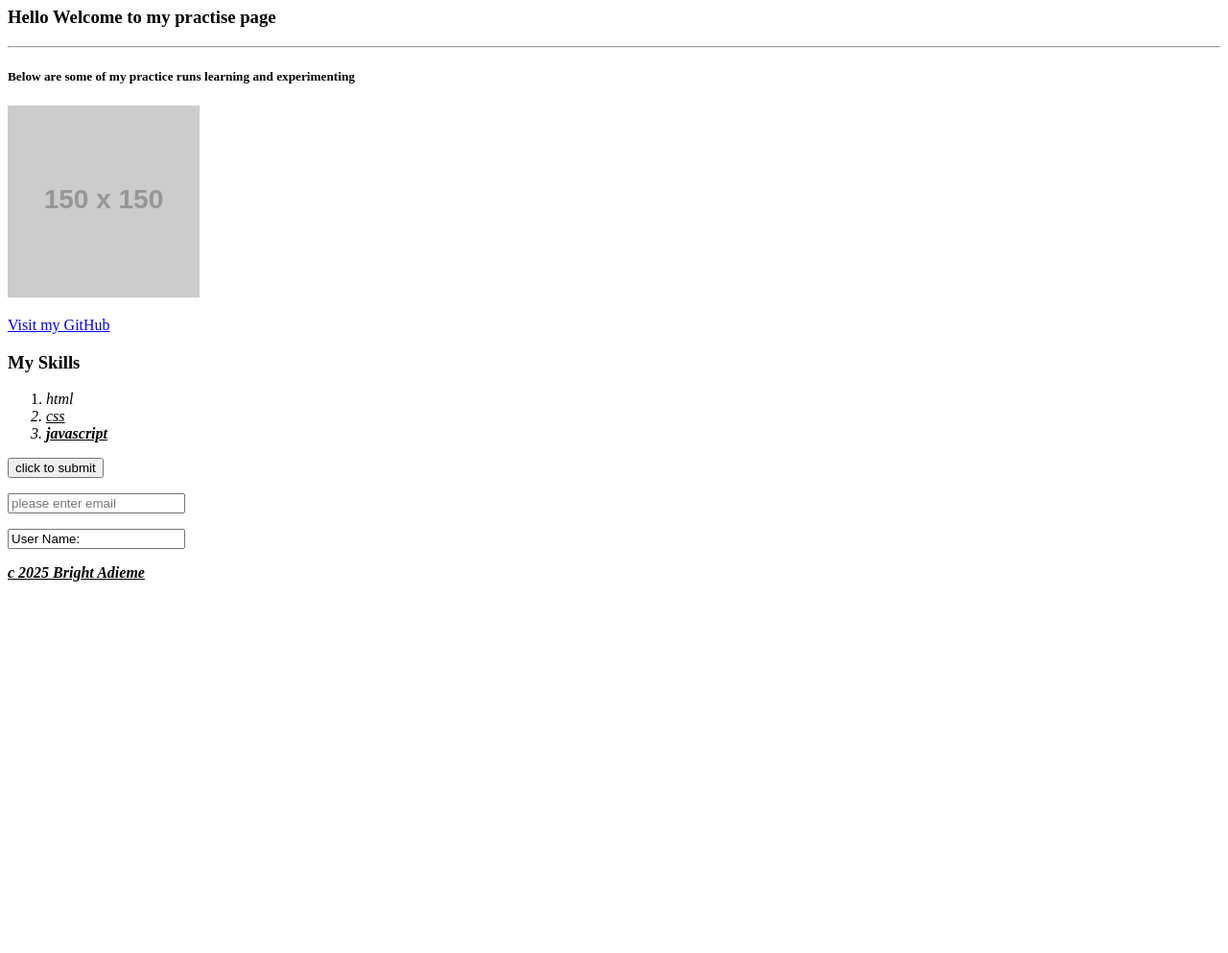
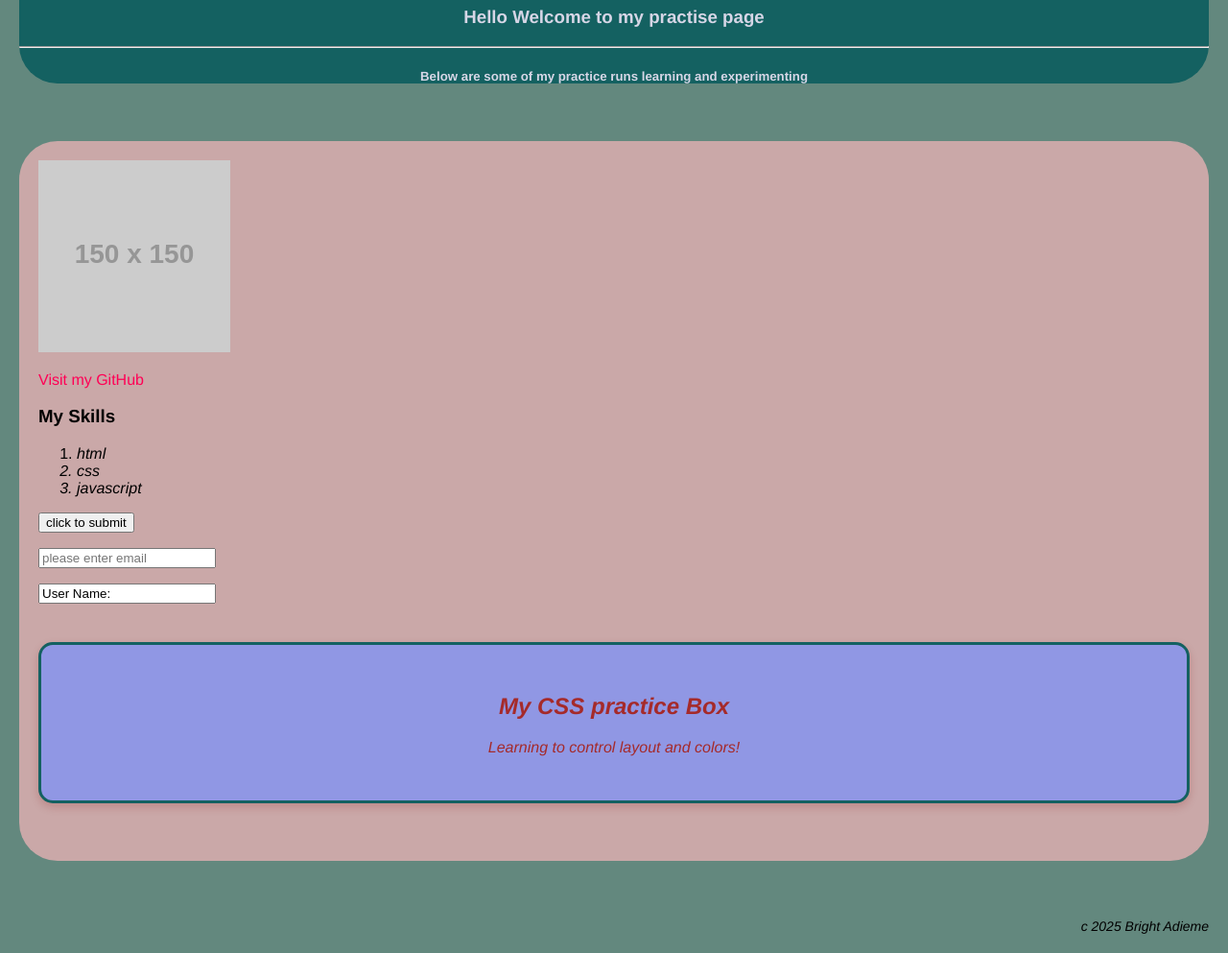
Before and after one commit to brightadieme-boop/web-practice-projects, a plain HTML site: page my_practice.html in a window 1280 px wide. Shown: the part 73-1066 px from the top of the page at 96% size. Before the commit the page ends 800 px from the top, so only its background shows below. Drawn offline with Linux system fonts and the light colour scheme; placeholder pictures from the web are drawn by us.

Commit message:
Quick save 2025-11-08_17:03:13

```diff
--- a/my_practice.html
+++ b/my_practice.html
@@ -4,11 +4,12 @@
         <meta charset="UTF-8" />
         <meta name="viewport" content="width=device-width, initial-scale=1.0" />
         <title>My practice Page</title>
+        <link rel="stylesheet" href="style.css">
     </head>
 
   <body>
     <header>
-    <h1>Welome To My Page</h1>
+    <h1>Welcome To My Page</h1>
     <h3>Hello Welcome to my practise page </h3>
     <hr>
     <p><h5>Below are some of my practice runs learning and experimenting</p>
@@ -28,8 +29,8 @@
     <h3>My Skills</h3>
     <ol>
         <li><em>html</li>
-        <li><u>css</li>
-        <li><strong>javascript</li>
+        <li>css</li>
+        <li>javascript</li>
     </ol>
   </section>
 
@@ -40,6 +41,11 @@
       <p><input value="User Name: " required></p>
     </form>
    </section>
+
+  <div class="card">
+    <h2>My CSS practice Box</h2>
+    <p>Learning to control layout and colors!</p>
+  </div>
   </main>
 
 
--- a/style.css
+++ b/style.css
@@ -1,9 +1,58 @@
-h1 {
-  color: crimson;
-  font-size: 36px;
+* {
+  box-sizing: border-box;
 }
 
-p {
-  color: gray;
-  font-family: Arial, sans-serif;
+/* Body styling */
+body {
+  background-color: oklab(59.594% -0.04406 0.00286);
+  font-family:'Franklin Gothic Medium', 'Arial Narrow', Arial, sans-serif;
+  margin: 20px;
 }
+
+/* Style the header */
+header {
+  background-color: rgb(20, 97, 97);
+  color: rgb(214, 214, 230);
+  text-align:center;
+  border-radius: 40px;
+}
+
+/* Main content */
+main {
+  background-color: rgb(202, 168, 168);
+  padding: 20px;
+  margin-top: 60px;
+  margin-bottom: 60px;
+  border-radius: 40px;
+  text-decoration:darkolivegreen;
+  font: 200;
+}
+
+.card {
+  background-color: rgb(144, 151, 228);
+  color: brown;
+  padding: 30px;
+  border: 3px solid rgb(20, 97, 97);
+  border-radius: 15px;
+  margin: 40px auto;
+  text-align: center;
+  box-shadow: 0 4px 10px rgba(136, 17, 17, 0.2);
+}
+
+/* Links */
+a {
+  color: rgb(255, 0, 85);
+  text-decoration: double;
+}
+
+a:hover {
+  color: blue;
+}
+
+/* Footer */
+footer {
+  text-align: end;
+  margin-top: 30px;
+  font-size: 14px;
+  color: black;
+}
```
